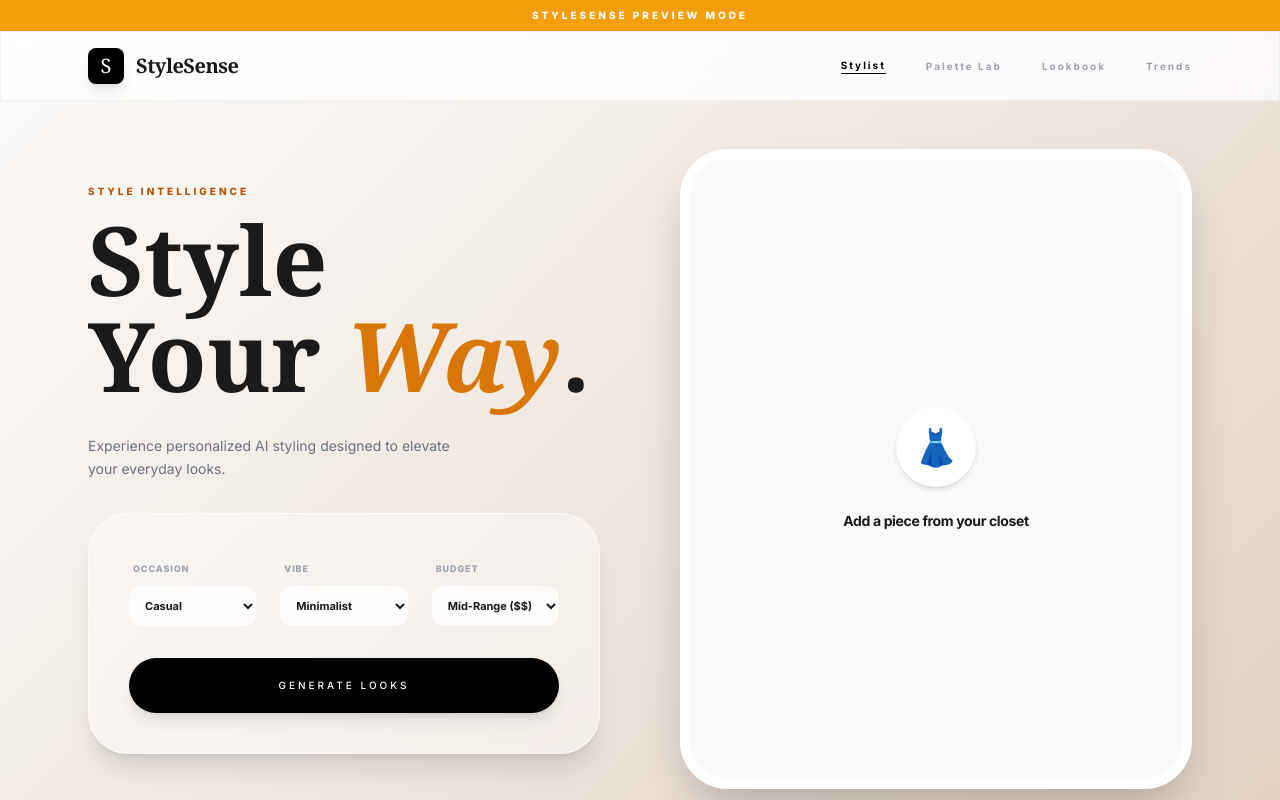
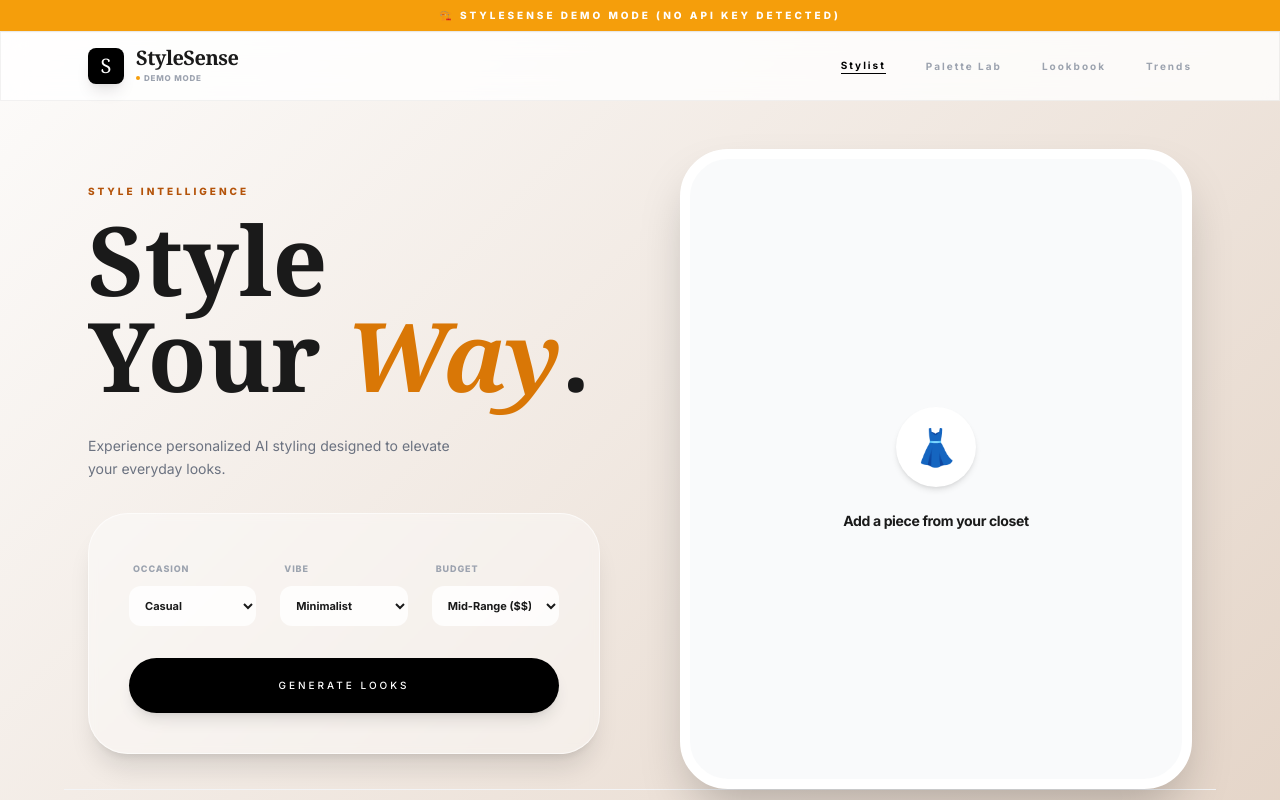
Before and after one commit to Divya-n-reddy/StyleSense, a React (Vite) app: page / in a window 1280 px wide. Shown: the top 800 px of the page. Built offline with nearby package versions, Linux system fonts and the light colour scheme; a web font is replaced by a local one.

Commit message:
feat: Introduce API status management
Manage API key presence and set application state accordingly. This allows for dynamic UI adjustments based on whether an API key is available, enabling a demo mode when necessary.

```diff
--- a/App.tsx
+++ b/App.tsx
@@ -6,6 +6,7 @@ import { Button } from './components/Button';
 import { OutfitCard } from './components/OutfitCard';
 
 type Tab = 'stylist' | 'wardrobe' | 'trends' | 'lab';
+type ApiStatus = 'loading' | 'active' | 'demo' | 'invalid';
 
 const App: React.FC = () => {
   const [activeTab, setActiveTab] = useState<Tab>('stylist');
@@ -16,7 +17,7 @@ const App: React.FC = () => {
   const [loading, setLoading] = useState(false);
   const [result, setResult] = useState<StyleAnalysisResult | null>(null);
   const [error, setError] = useState<string | null>(null);
-  const [isDemo, setIsDemo] = useState(false);
+  const [apiStatus, setApiStatus] = useState<ApiStatus>('loading');
 
   const [userPalette, setUserPalette] = useState<PersonalColor | null>(null);
   const [loadingLab, setLoadingLab] = useState(false);
@@ -36,16 +37,23 @@ const App: React.FC = () => {
     const storedPalette = localStorage.getItem('stylesense_palette');
     if (storedPalette) setUserPalette(JSON.parse(storedPalette));
 
-    // Robust API key detection for UI state
+    // Check for API Key presence
     const key = process.env.API_KEY;
-    const hasKey = key && key !== "undefined" && key !== "null" && key.trim() !== "";
-    setIsDemo(!hasKey);
+    if (key && key !== "undefined" && key !== "null" && key.trim() !== "") {
+      setApiStatus('active');
+    } else {
+      setApiStatus('demo');
+    }
   }, []);
 
   const parseError = (e: any): string => {
     const msg = e?.message || "";
+    if (msg.includes("401") || msg.includes("API_KEY_INVALID")) {
+      setApiStatus('invalid');
+      return "The API Key provided in Vercel is invalid or expired.";
+    }
     if (msg.includes("429") || msg.includes("RESOURCE_EXHAUSTED")) {
-      return "Rate limit exceeded. Please wait a moment and try again.";
+      return "Rate limit exceeded. Gemini is busy, please wait 60 seconds.";
     }
     return msg || "An unexpected connection error occurred.";
   };
@@ -56,7 +64,7 @@ const App: React.FC = () => {
     try {
       const data = await getSeasonalTrends();
       setTrends(data);
-      if (!isDemo) {
+      if (apiStatus === 'active') {
         for (let i = 0; i < data.length; i++) {
           try {
             const url = await generateFashionImage(data[i].title, 'moodboard');
@@ -113,7 +121,7 @@ const App: React.FC = () => {
       setResult(data);
       setLoading(false);
 
-      if (!isDemo) {
+      if (apiStatus === 'active') {
         for (let i = 0; i < data.recommendations.length; i++) {
           await new Promise(r => setTimeout(r, 2000));
           try {
@@ -150,9 +158,20 @@ const App: React.FC = () => {
 
   return (
     <div className="min-h-screen pb-20 selection:bg-amber-100 luxury-gradient">
-      {isDemo && (
+      {/* Dynamic Status Banner */}
+      {apiStatus === 'demo' && (
         <div className="bg-amber-500 text-white text-[10px] font-black uppercase tracking-[0.3em] py-2 text-center sticky top-0 z-[110] shadow-sm">
-          StyleSense Preview Mode
+          🏗️ StyleSense Demo Mode (No API Key Detected)
+        </div>
+      )}
+      {apiStatus === 'invalid' && (
+        <div className="bg-red-600 text-white text-[10px] font-black uppercase tracking-[0.3em] py-2 text-center sticky top-0 z-[110] shadow-sm">
+          ⚠️ Invalid API Key in Vercel Settings
+        </div>
+      )}
+      {apiStatus === 'active' && (
+        <div className="bg-green-600 text-white text-[10px] font-black uppercase tracking-[0.3em] py-2 text-center sticky top-0 z-[110] shadow-sm animate-pulse">
+          ✨ StyleSense AI Connected & Active
         </div>
       )}
 
@@ -172,7 +191,13 @@ const App: React.FC = () => {
             <div className="w-9 h-9 bg-black rounded-lg flex items-center justify-center shadow-lg group-hover:scale-105 transition-transform">
               <span className="text-white font-serif text-xl">S</span>
             </div>
-            <h1 className="text-xl font-serif font-bold tracking-tight">StyleSense</h1>
+            <div className="flex flex-col">
+              <h1 className="text-xl font-serif font-bold tracking-tight leading-none">StyleSense</h1>
+              <span className="text-[8px] font-black tracking-widest uppercase text-gray-400 mt-1 flex items-center gap-1">
+                <span className={`w-1 h-1 rounded-full ${apiStatus === 'active' ? 'bg-green-500' : apiStatus === 'demo' ? 'bg-amber-500' : 'bg-red-500'}`}></span>
+                {apiStatus} Mode
+              </span>
+            </div>
           </div>
           <nav className="hidden md:flex gap-10 text-[10px] font-bold uppercase tracking-[0.2em] text-gray-400">
             <button onClick={() => setActiveTab('stylist')} className={activeTab === 'stylist' ? 'text-black border-b border-black' : 'hover:text-black transition-colors'}>Stylist</button>
@@ -361,6 +386,11 @@ const App: React.FC = () => {
           </div>
         )}
       </main>
+
+      {/* Footer Info */}
+      <footer className="max-w-6xl mx-auto px-6 py-20 text-center border-t border-gray-100">
+        <p className="text-gray-300 text-[10px] font-bold uppercase tracking-[0.4em]">Powered by StyleSense Intelligence & Gemini API</p>
+      </footer>
     </div>
   );
 };
```
